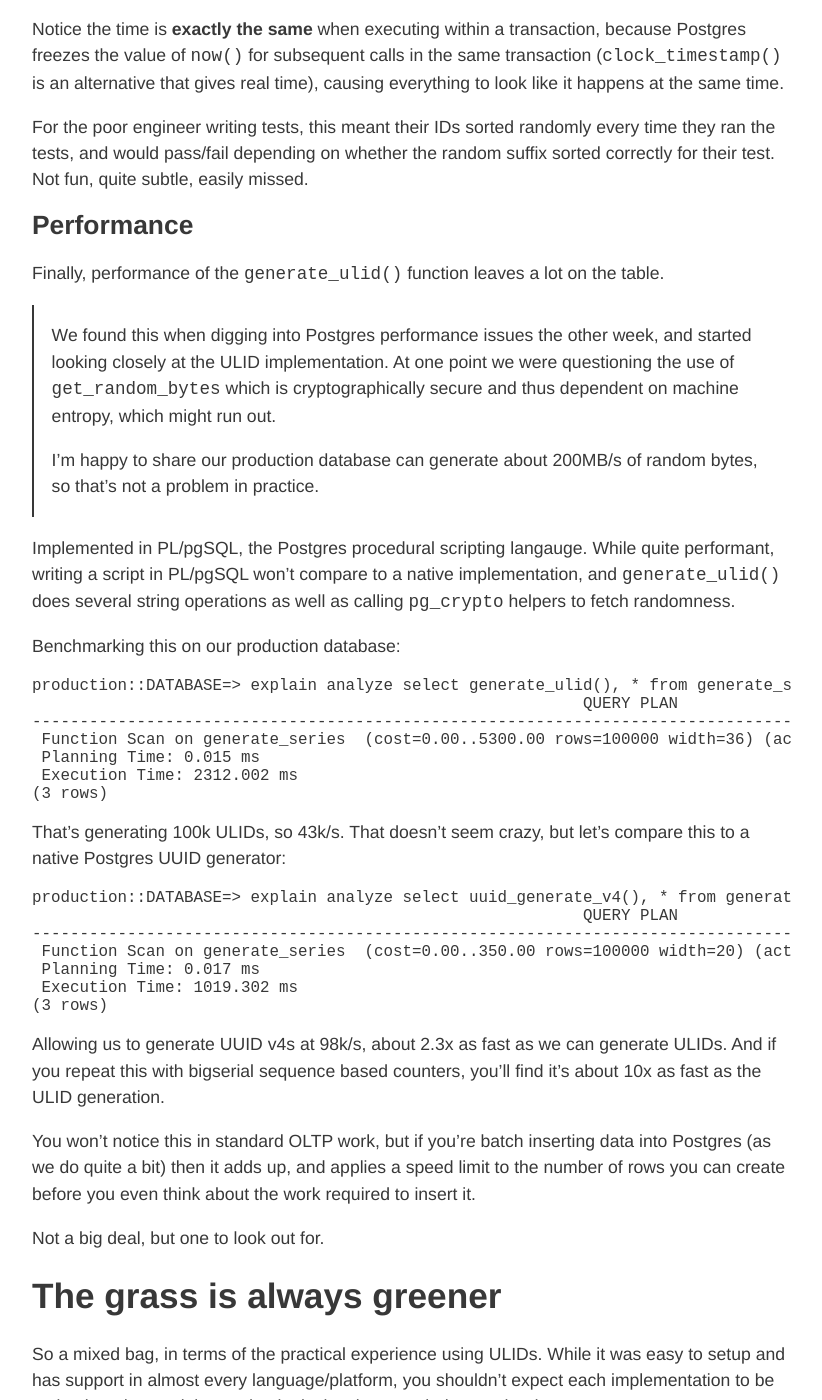
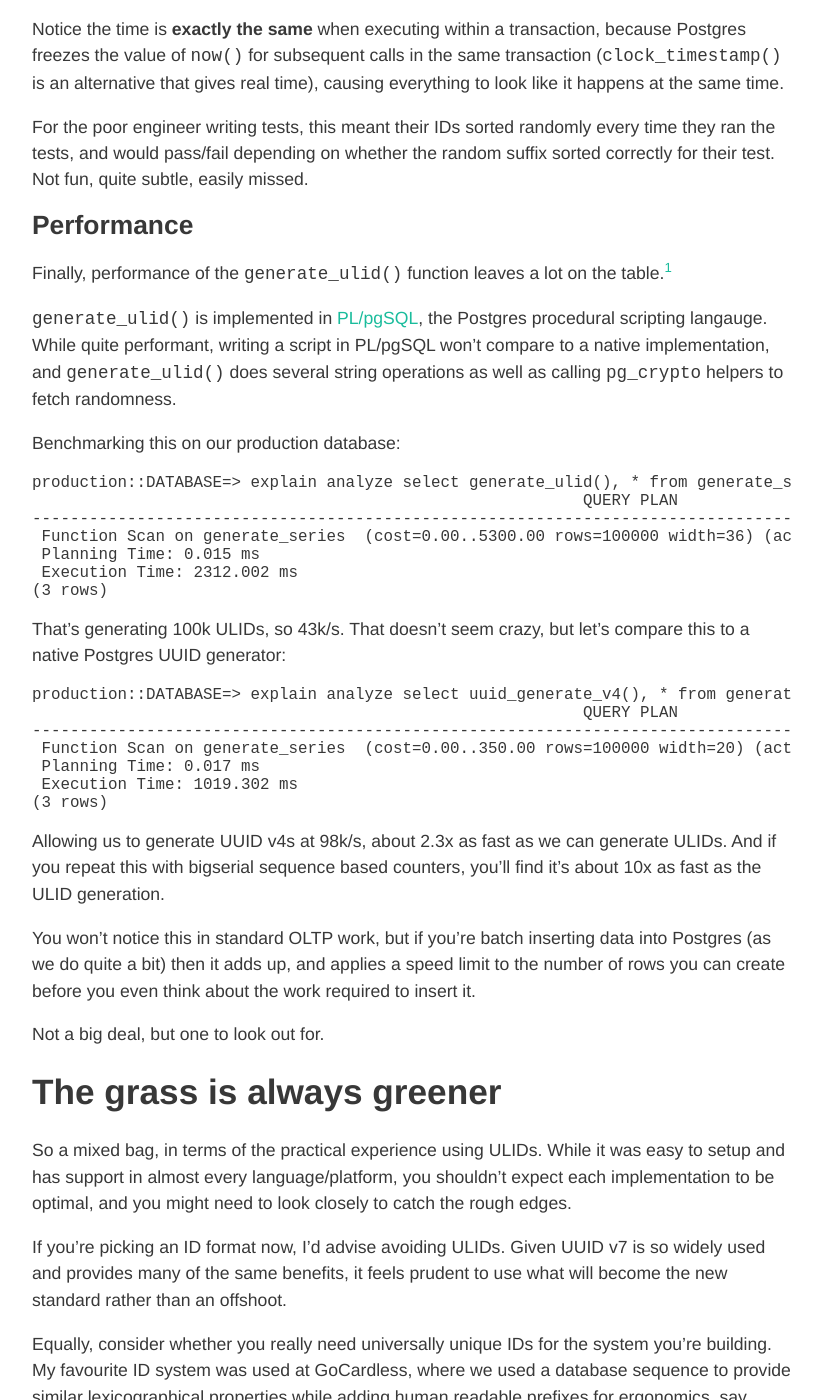
Before and after one commit to samstarling/blog.lawrencejones.dev, a Jekyll site: the page built from _posts/2022-12-30-ulid.md, in a window 1280 px wide and 1400 px high, scrolled down 5012 px. Shown: the whole window, without its empty margins (228-1050 px from the left). Built offline with Jekyll 4.4.1, drawn with Linux system fonts in a browser that asks for light colours; nearby versions of some CDN libraries; some web fonts are replaced; comment, search, counter and statistics services are not loaded; part of the change alters nothing that is shown; some of the changed text lies outside the part shown.

Commit message:
Isaac's feedback

````diff
--- a/_posts/2022-12-30-ulid.md
+++ b/_posts/2022-12-30-ulid.md
@@ -284,20 +284,23 @@ suffix sorted correctly for their test. Not fun, quite subtle, easily missed.
 ### Performance
 
 Finally, performance of the `generate_ulid()` function leaves a lot on the
-table.
+table.[^1]
 
-> We found this when digging into Postgres performance issues the other week,
-> and started looking closely at the ULID implementation. At one point we were
-> questioning the use of `get_random_bytes` which is cryptographically secure
-> and thus dependent on machine entropy, which might run out.
->
-> I'm happy to share our production database can generate about 200MB/s of
-> random bytes, so that's not a problem in practice.
+[^1]: We found a lot of this when digging into Postgres performance issues the
+      other week, and started looking closely at the ULID implementation. At one
+      point we were questioning the use of `get_random_bytes` which is
+      cryptographically secure and thus dependent on machine entropy, which might
+      run out.
 
-Implemented in PL/pgSQL, the Postgres procedural scripting langauge. While
-quite performant, writing a script in PL/pgSQL won't compare to a native
-implementation, and `generate_ulid()` does several string operations as well as
-calling `pg_crypto` helpers to fetch randomness.
+      I'm happy to share our production database can generate about 200MB/s of
+      random bytes, so that's not a problem in practice.
+
+[plpgsql]: https://www.postgresql.org/docs/current/plpgsql.html
+
+`generate_ulid()` is implemented in [PL/pgSQL][plpgsql], the Postgres procedural
+scripting langauge. While quite performant, writing a script in PL/pgSQL won't
+compare to a native implementation, and `generate_ulid()` does several string
+operations as well as calling `pg_crypto` helpers to fetch randomness.
 
 Benchmarking this on our production database:
 ```
````
